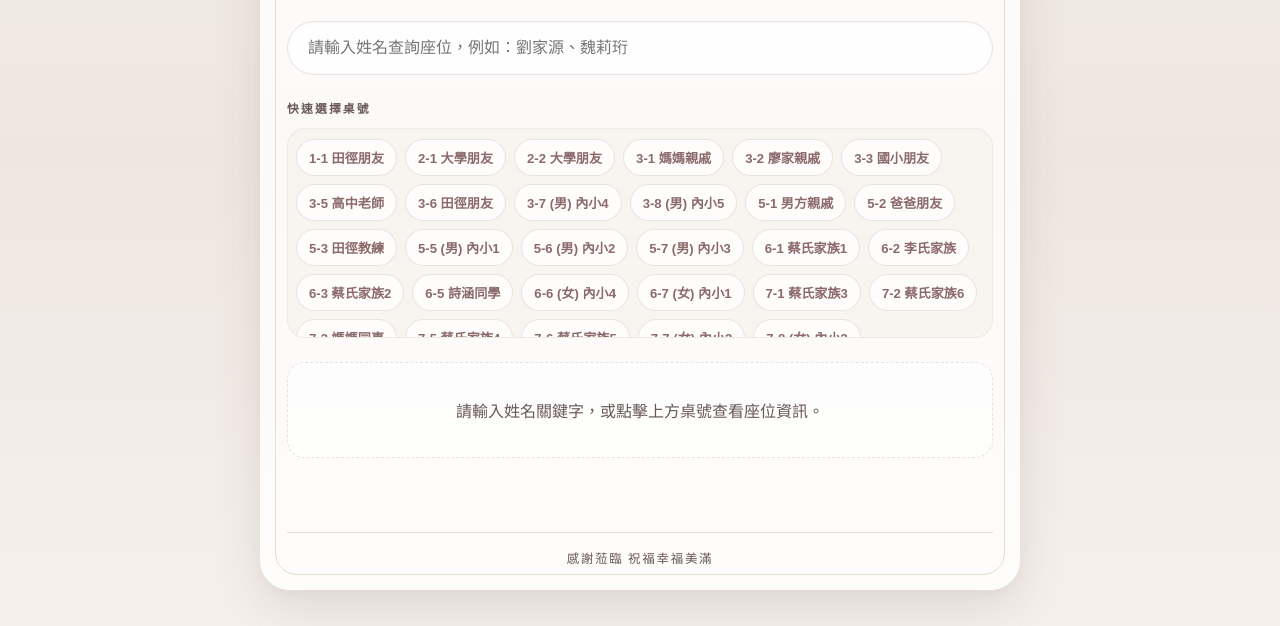
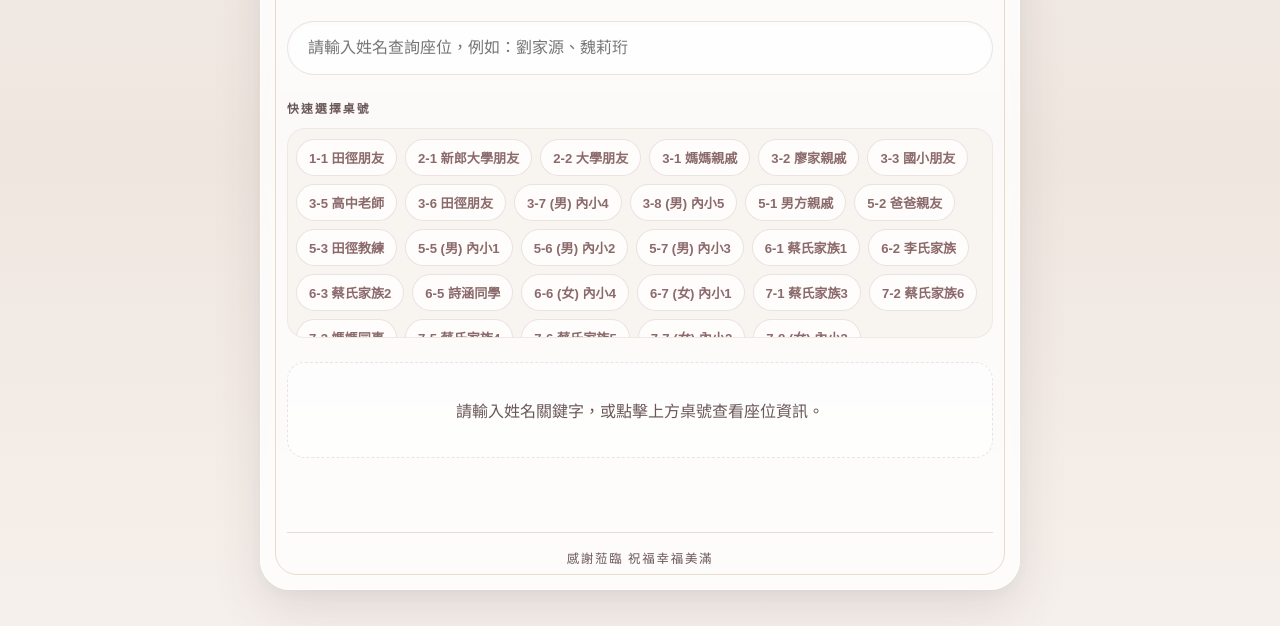
Before and after one commit to ms75197519-svg/wedding-seating-query, a plain HTML site: page index.html in a window 1280 px wide. Shown: the part 232-858 px from the top of the page. Drawn offline with Linux system fonts and the light colour scheme.

Commit message:
Update all guest seating data with complete and corrected names

```diff
--- a/index.html
+++ b/index.html
@@ -404,34 +404,34 @@
   <script>
     const guestData = [
       { tableName: "田徑朋友", tableNo: "1-1", members: ["張偉銘", "黃俊勝", "劉家源", "劉羽哲", "林家顥", "周李擎", "周郁晏", "林庭瑋"] },
-      { tableName: "大學朋友", tableNo: "2-1", members: ["陳冠諺", "宋郁均", "林芝豪", "王約翰", "宋思賢", "陳冠綸", "蔡丞祐"] },
+      { tableName: "新郎大學朋友", tableNo: "2-1", members: ["陳冠諺", "宋郁均", "林芝豪", "王約翰", "宋思賢", "陳冠綸", "蔡丞祐"] },
       { tableName: "大學朋友", tableNo: "2-2", members: ["黃建綱", "張家陞", "魏小草", "鄧培昕", "李宗育", "翁偉誠"] },
       { tableName: "媽媽親戚", tableNo: "3-1", members: ["大阿姨", "三阿姨", "四阿姨", "五阿姨"] },
       { tableName: "廖家親戚", tableNo: "3-2", members: ["親戚", "力勳", "舅媽"] },
       { tableName: "國小朋友", tableNo: "3-3", members: ["林瑞吉", "李永祥", "呂學智", "廖烜慶", "陳芃諭", "曾續觀", "劉芷彤"] },
-      { tableName: "高中老師", tableNo: "3-5", members: ["葉怡君", "林宥婷", "莊晴惠", "陳佳蓮", "FISH", "彭珊珊", "朱明芳", "鄭竹君"] },
-      { tableName: "田徑朋友", tableNo: "3-6", members: ["劉學康", "林辰洋", "黃平諺", "楊凱惟", "郭岳霖", "曾韋誠", "黃建成"] },
-      { tableName: "(男) 內小4", tableNo: "3-7", members: ["陳宏建", "林慶曉", "燕玉", "蕭蘊慧", "陳桂馨", "陳謙豪"] },
-      { tableName: "(男) 內小5", tableNo: "3-8", members: ["容暢家", "宋心柔(可芸)", "李怡君(艾倪)"] },
-      { tableName: "男方親戚", tableNo: "5-1", members: ["月溶", "瑋瑋", "秋秋", "佳靜", "秀曼"] },
-      { tableName: "爸爸朋友", tableNo: "5-2", members: ["李慶源", "廖英利", "李謀瑀", "張余美珠"] },
+      { tableName: "高中老師", tableNo: "3-5", members: ["葉怡君", "林宥婷", "莊晴惠", "陳佳蓮", "何叔俞(Fish)", "彭珊珊", "朱明芳", "鄭竹君"] },
+      { tableName: "田徑朋友", tableNo: "3-6", members: ["劉學康", "林辰洋", "黃平諺", "楊凱惟", "郭岳霖", "曾韋誠", "黃健成"] },
+      { tableName: "(男) 內小4", tableNo: "3-7", members: ["陳宏建", "林慶曉", "陳燕玉", "蕭蘊慧", "林桂馨", "陳謙豪"] },
+      { tableName: "(男) 內小5", tableNo: "3-8", members: ["林郁臻(容暢)", "宋心柔(可芸)", "李怡君(艾倪)"] },
+      { tableName: "男方親戚", tableNo: "5-1", members: ["廖月溶", "瑋瑋", "秋秋", "林佳靜", "林秀曼"] },
+      { tableName: "爸爸親友", tableNo: "5-2", members: ["李慶源", "廖英利", "李謀瑀", "張余美珠"] },
       { tableName: "田徑教練", tableNo: "5-3", members: ["鄔惟喬", "翁竹毅", "張倩菱", "邱為榮", "張浩桂", "潘瑞根", "林芝羽", "詹傳幃"] },
-      { tableName: "(男) 內小1", tableNo: "5-5", members: ["朱怡珊", "小留哥", "林爸", "大哥", "于老師", "許顯銘", "邱奕帆", "盧宗德"] },
+      { tableName: "(男) 內小1", tableNo: "5-5", members: ["朱怡珊", "留金山", "林文政", "莊國僑", "于德桂", "許顯銘", "邱奕帆", "盧宗德"] },
       { tableName: "(男) 內小2", tableNo: "5-6", members: ["許璋銜", "劉彥宏", "賴協軍", "陳盈璋", "黃至德"] },
       { tableName: "(男) 內小3", tableNo: "5-7", members: ["魏莉珩", "温雅玲", "姚良澤", "蕭若妍", "張嘉漢"] },
       { tableName: "蔡氏家族1", tableNo: "6-1", members: ["許秀慧(大伯母)", "張佩菁(二伯母)", "蔡秀霞(大姑姑)", "蔡寶卿(二姑姑)", "蔡蕙蘭(三姑姑)", "蔡素美(小姑姑)"] },
-      { tableName: "李氏家族", tableNo: "6-2", members: ["大舅媽", "小舅", "惠美姨", "謝慈容", "林正東"] },
+      { tableName: "李氏家族", tableNo: "6-2", members: ["吳美芳(大舅媽)", "李志揚(小舅)", "李惠美(阿姨)", "謝慈容", "林正東"] },
       { tableName: "蔡氏家族2", tableNo: "6-3", members: ["蔡忠雄(三伯父)", "蔡文發(小叔叔)", "陳嘉興", "陳信价"] },
-      { tableName: "詩涵同學", tableNo: "6-5", members: ["林昱君", "楊雅菁", "劉迦恩", "李姿學", "曾湘芩", "高���翎（綠豬）", "陳宥瑾", "周鈺庭", "陳佳澤"] },
-      { tableName: "(女) 內小4", tableNo: "6-6", members: ["文鴻", "士淵", "仁傑", "竣瑋", "可豪", "蔡沅蓓", "亦辰"] },
-      { tableName: "(女) 內小1", tableNo: "6-7", members: ["楊立銘(芝瑄)", "郁玹", "李沛穎(哲安)", "郭家卉(亭瑀)"] },
+      { tableName: "詩涵同學", tableNo: "6-5", members: ["林昱君", "楊雅菁", "劉迦恩", "李姿學", "曾湘芩", "高毓翎（綠豬）", "陳宥瑾", "周鈺庭", "陳佳澤"] },
+      { tableName: "(女) 內小4", tableNo: "6-6", members: ["蔡文鴻", "魏士淵", "吳仁傑", "張竣瑋", "黃可豪", "蔡沅蓓", "陳亦辰"] },
+      { tableName: "(女) 內小1", tableNo: "6-7", members: ["楊立銘(芝瑄)", "李亞貞(郁玹)", "李沛穎(哲安)", "郭家卉(亭瑀)"] },
       { tableName: "蔡氏家族3", tableNo: "7-1", members: ["蔡秉諺", "郭潔蓮"] },
       { tableName: "蔡氏家族6", tableNo: "7-2", members: ["林意萍", "林佳慧", "林佳伶", "洪靜馨"] },
       { tableName: "媽媽同事", tableNo: "7-3", members: ["吳建村", "鄭斯仲", "陳慧伶", "林日紹", "王清銀", "謝德隆"] },
       { tableName: "蔡氏家族4", tableNo: "7-5", members: ["蔡佩珊", "郭振宇", "陳春模", "李昀儒媽媽", "蔡斯恩"] },
       { tableName: "蔡氏家族5", tableNo: "7-6", members: ["莊欣昌", "莊欣怡", "蔡秉璜"] },
-      { tableName: "(女) 內小2", tableNo: "7-7", members: ["美惠", "淑意", "語潔", "虹妧", "欣蕙", "于婷", "麗宜"] },
-      { tableName: "(女) 內小3", tableNo: "7-8", members: ["珊虹", "怡今", "采恩", "亭均", "珠惠主任", "慧蓮老師", "麗小Ms.Lai", "Ruby", "Chad"] }
+      { tableName: "(女) 內小2", tableNo: "7-7", members: ["鍾美惠", "黃淑意", "徐語潔", "林虹妧", "劉欣蕙", "洪于婷", "李麗宜"] },
+      { tableName: "(女) 內小3", tableNo: "7-8", members: ["廖珊虹", "郭怡今", "江采恩", "林亭均", "廖珠惠(麗小主任)", "陳慧蓮(麗小老師)", "賴素卿(麗小老師)", "Ruby", "Chad"] }
     ];
 
     const searchInput = document.getElementById('searchInput');
```
